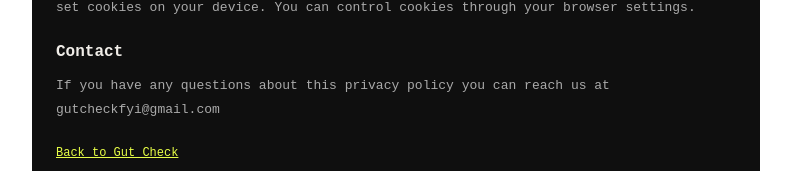
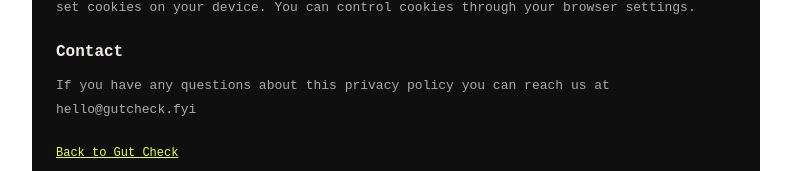
Before and after one commit to heidif68/gutcheck2, a Next.js app: page /privacy in a window 1280 px wide. Shown: the part 735-906 px from the top of the page, without its empty margins (244-1035 px from the left). Built offline with nearby package versions, Linux system fonts and the light colour scheme.

Commit message:
Update privacy.js

```diff
--- a/pages/privacy.js
+++ b/pages/privacy.js
@@ -39,7 +39,7 @@ export default function Privacy() {
 
       <h2 style={{ fontSize: "16px", marginBottom: "8px" }}>Contact</h2>
       <p style={{ color: "#aaa", lineHeight: "1.8", marginBottom: "24px" }}>
-        If you have any questions about this privacy policy you can reach us at gutcheckfyi@gmail.com
+        If you have any questions about this privacy policy you can reach us at hello@gutcheck.fyi
       </p>
 
       <a href="/" style={{ color: "#e8ff47", fontSize: "12px" }}>Back to Gut Check</a>
```
